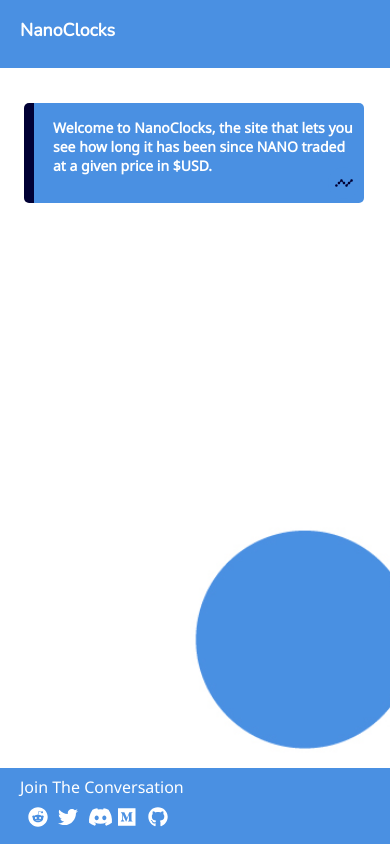
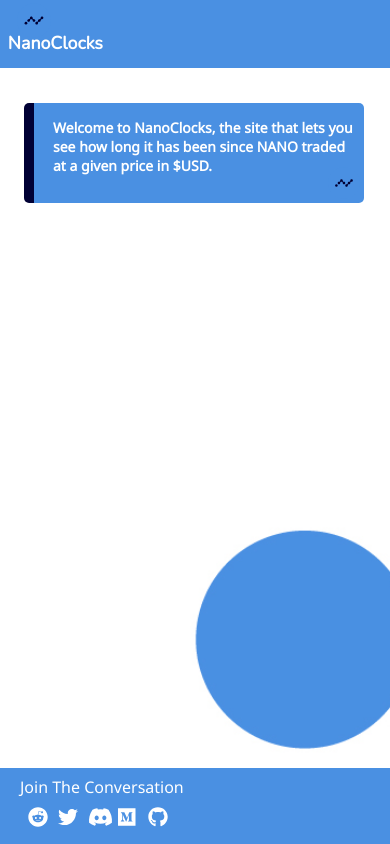
Before and after one commit to FergusLemon/nanoclocks, a React (Create React App) app: page / in a window 390 px wide. Built offline with nearby package versions, Linux system fonts and the light colour scheme; no server answers.

Commit message:
refactor media queires for cleaner transitions through screen sizes for the header elements. Remove background image at smaller screen sizes to avoid blurring elements.

```diff
--- a/src/App/styles/App.css
+++ b/src/App/styles/App.css
@@ -7,7 +7,12 @@
   background-image: url("../../logos/nano.jpg");
   overflow: hidden;
   overscroll-behavior: auto;
-  z-index: -10;
+}
+
+@media only screen and (max-width: 555px) and (max-height: 535px) {
+  .App {
+    background-image: none;
+  }
 }
 
 @media only screen and (max-width: 600px) {
--- a/src/footer/styles/Footer.css
+++ b/src/footer/styles/Footer.css
@@ -78,7 +78,7 @@ a {
   }
 }
 
-@media only screen and (max-height: 270px) {
+@media only screen and (max-height: 300px) {
   .social-media-container, .footer-message {
     display: none;
   }
@@ -88,4 +88,10 @@ a {
   .footer-message {
     display: none;
   }
+
+  .social-media-container {
+    position: absolute;
+    top: 2vh;
+    padding: 1px;
+  }
 }
--- a/src/header/styles/Header.css
+++ b/src/header/styles/Header.css
@@ -1,25 +1,25 @@
-.App-logo {
-  animation: App-logo-spin infinite 20s linear;
-  height: 12vmin;
-  pointer-events: none;
-  position: absolute;
-  top: -5px;
-  left: 85px;
-}
-
 .App-header {
+  position: relative;
   background-color: #4a90e2;
   min-height: 10vh;
   display: flex;
   flex-direction: column;
-  align-items: center;
   justify-content: center;
+}
+
+.App-logo {
+  animation: App-logo-spin infinite 20s linear;
+  height: 10vmin;
+  pointer-events: none;
+  position: absolute;
+  top: -5%;
+  left: -5%;
 }
 
 .App-name {
   position: absolute;
-  top: 0px;
-  left: 20px;
+  top: 35%;
+  left: 2%;
   font-size: calc(10px + 2vmin);
   font-family: 'Nunito', sans-serif;
   font-weight: bold;
@@ -39,38 +39,90 @@
   }
 }
 
-@media only screen and (max-width: 450px) {
-  .App-logo {
-    display: none;
+@media only screen and (max-width: 768px) {
+  .App-header {
+    min-height: 12vh;
   }
 
-  .App-header {
-    min-height: 8vh;
+  .App-logo {
+    height: 10vmin;
+  }
+
+  .App-name {
+    top: 30%;
   }
 }
 
-@media only screen and (max-width: 600px) {
-  .App-logo {
-    height: 11vmin;
-    top: 5px;
-    left: 95px;
-  }
-}
-
-@media only screen and (min-width: 1200px), screen and (min-height: 900px) {
+@media only screen and (max-width: 580px) {
   .App-header {
     min-height: 10vh;
   }
 }
 
-@media only screen and (max-height: 660px) {
+@media only screen and (max-width: 420px) {
+  .App-header {
+    min-height: 8vh;
+  }
+
+  .App-logo {
+    height: 12vmin;
+  }
+
+  .App-name {
+    top: 20%;
+  }
+}
+
+@media only screen and (max-width: 275px) {
+  .App-header {
+    min-height: 6vh;
+  }
+
   .App-logo {
     display: none;
   }
 }
 
-@media only screen and (max-height: 550px) {
+@media only screen and (max-width: 275px) and (max-height: 600px) {
+  .App-header {
+    min-height: 8vh;
+  }
+
   .App-name {
-    top: -8px;
+    top: 0%;
   }
 }
+
+@media only screen and (max-width: 70px) {
+  .App-name {
+    display: none;
+  }
+}
+
+@media only screen and (max-height: 568px) {
+  .App-logo {
+    display: none;
+  }
+
+  .App-name {
+    top: 10%;
+  }
+}
+
+@media only screen and (max-height: 400px) {
+  .App-name {
+    top: 0%;
+  }
+}
+
+@media only screen and (max-height: 300px) {
+  .App-name {
+    top: -30%;
+  }
+}
+
+@media only screen and (max-height: 210px) {
+  .App-name {
+    display: none;
+  }
+}
```
